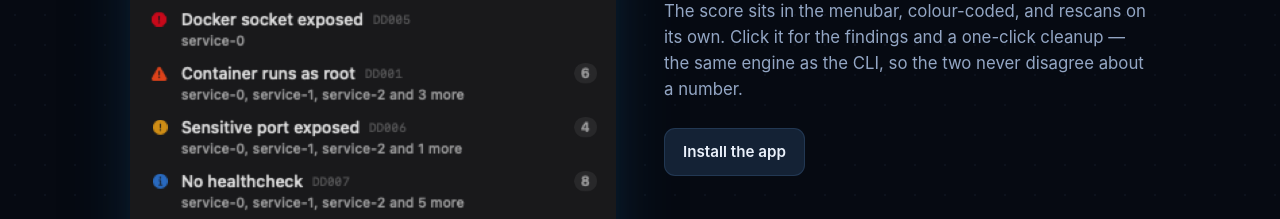
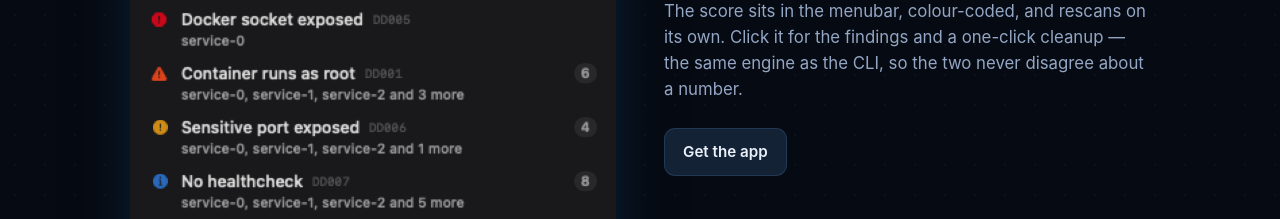
Before and after one commit to iamcanturk/DoctorDock, a plain HTML site: page web/index.html in a window 1280 px wide. Shown: the part 6000-6219 px from the top of the page. Drawn offline with Linux system fonts and the light colour scheme.

Commit message:
fix(web): point the app CTAs to the build-from-source instructions
The macOS app is not notarized and has no packaged installer yet, so
'Install the app' was misleading. Link to the repo's macOS-app section,
which documents `make app-install`, and soften the label to 'Get the app'.

```diff
--- a/web/index.html
+++ b/web/index.html
@@ -541,7 +541,7 @@
         <span class="kicker" style="color:var(--accent)">Always on</span>
         <h3>Right in your menubar.</h3>
         <p>The score sits in the menubar, colour-coded, and rescans on its own. Click it for the findings and a one-click cleanup — the same engine as the CLI, so the two never disagree about a number.</p>
-        <div class="cta-row"><a class="btn secondary" href="#install">Install the app</a></div>
+        <div class="cta-row"><a class="btn secondary" href="https://github.com/iamcanturk/DoctorDock#macos-app">Get the app</a></div>
       </div>
     </div>
     <div class="showcase reveal">
@@ -549,7 +549,7 @@
         <span class="kicker" style="color:var(--accent)">Shareable</span>
         <h3>Show your Docker health.</h3>
         <p>Export a 16:9 card of your score and resource counts and post it anywhere. It carries only aggregate numbers — never a container name, an image tag, a port or a path — so it is safe to share in public.</p>
-        <div class="cta-row"><a class="btn secondary" href="#install">Get the app</a></div>
+        <div class="cta-row"><a class="btn secondary" href="https://github.com/iamcanturk/DoctorDock#macos-app">Get the app</a></div>
       </div>
       <img src="assets/health-card.png?v=4" alt="A DoctorDock shareable health card: a Docker health score out of 100 with container, image, volume and network counts and per-severity findings.">
     </div>
```
